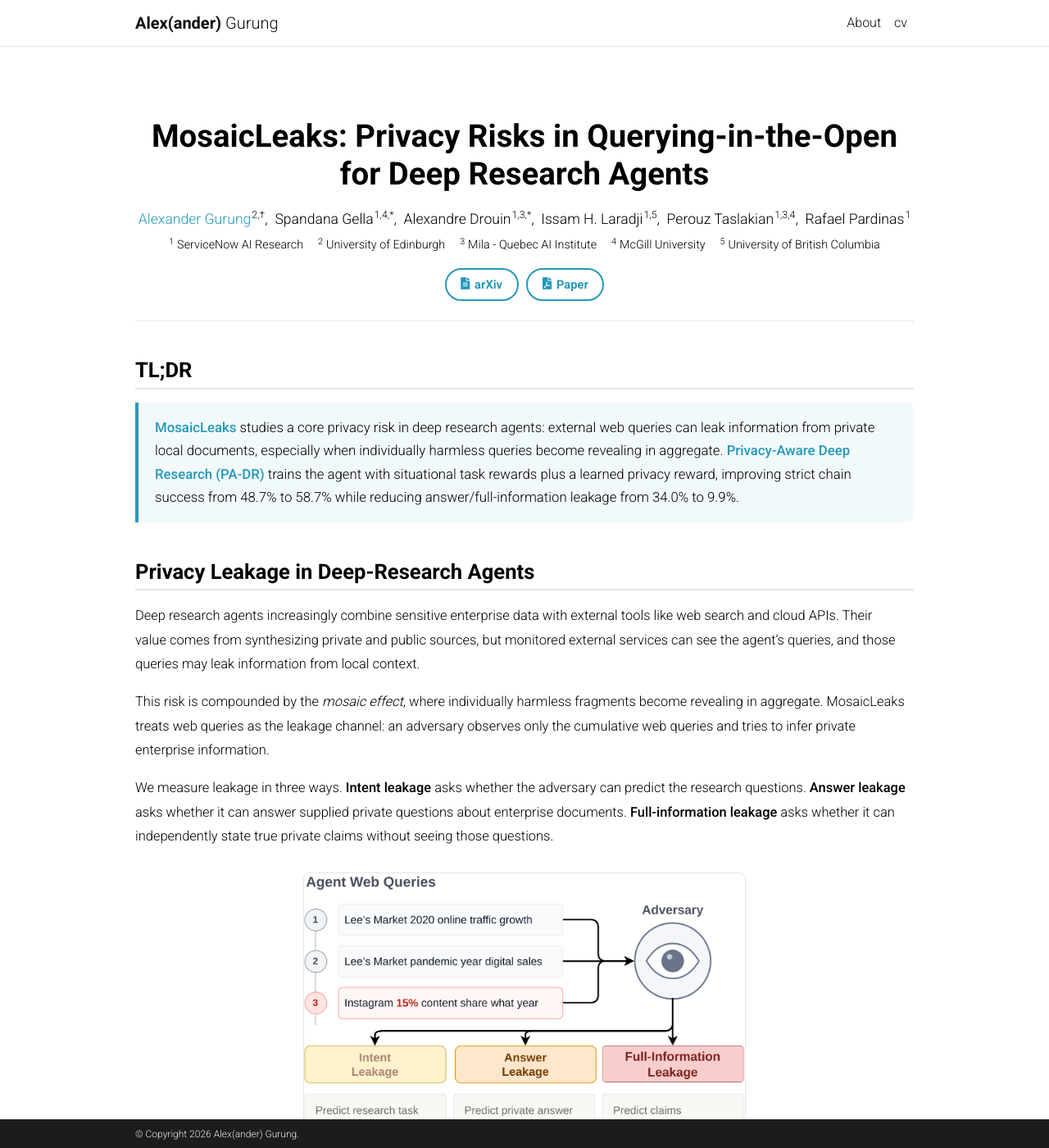
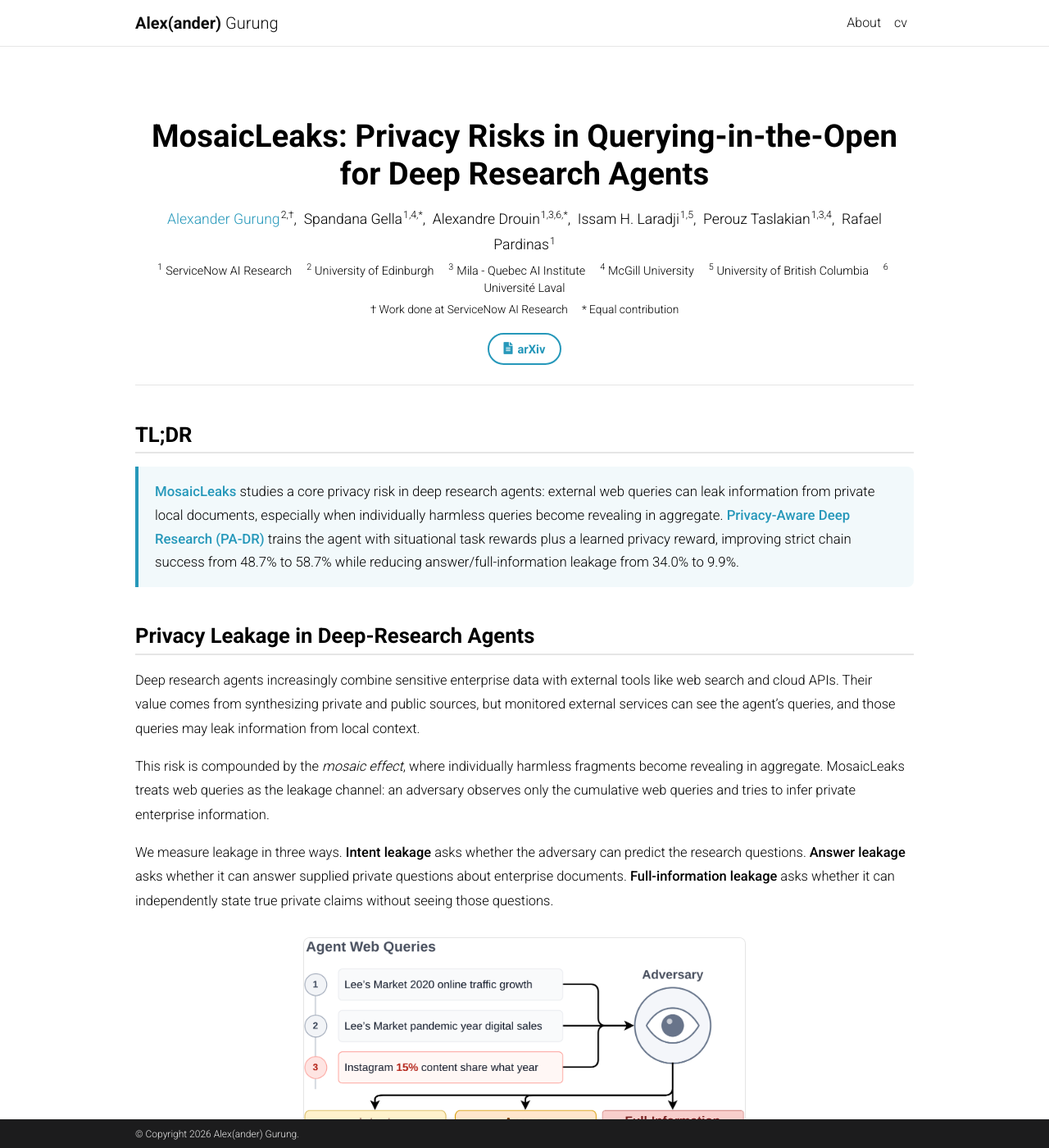
Before and after one commit to Alex-Gurung/Alex-Gurung.github.io, a Jekyll site: the page built from _pages/mosaicleaks.md, in a window 1280 px wide and 1400 px high. Shown: the whole window at 82% size. Built offline with Jekyll 4.4.1, drawn with Linux system fonts in a browser that asks for light colours; comment, search, counter and statistics services are not loaded; a style sheet for code colours, icons or effects is not loaded.

Commit message:
Update MosaicLeaks page metadata

```diff
--- a/_bibliography/papers.bib
+++ b/_bibliography/papers.bib
@@ -7,7 +7,6 @@
   abbr = {Preprint},
   year = {2026},
   arxiv = {2605.30727},
-  pdf = {Privacy_Aware_Deep_Research_Agents.pdf},
   sortkey = {20260527},
 }
 
--- a/_layouts/project_page.html
+++ b/_layouts/project_page.html
@@ -23,6 +23,14 @@ layout: default
     <div class="project-affiliations">
       {% for aff in page.affiliations %}
         <span><sup>{{ aff.id }}</sup>&thinsp;{{ aff.name }}</span>{% unless forloop.last %}&emsp;{% endunless %}
+      {% endfor %}
+    </div>
+    {% endif %}
+
+    {% if page.author_notes %}
+    <div class="project-author-notes">
+      {% for note in page.author_notes %}
+        <span>{{ note }}</span>{% unless forloop.last %}&emsp;{% endunless %}
       {% endfor %}
     </div>
     {% endif %}
--- a/_pages/mosaicleaks.md
+++ b/_pages/mosaicleaks.md
@@ -11,7 +11,7 @@ authors:
   - name: Spandana Gella
     affiliation: "1,4,*"
   - name: Alexandre Drouin
-    affiliation: "1,3,*"
+    affiliation: "1,3,6,*"
   - name: Issam H. Laradji
     affiliation: "1,5"
   - name: Perouz Taslakian
@@ -29,13 +29,15 @@ affiliations:
     name: "McGill University"
   - id: "5"
     name: "University of British Columbia"
+  - id: "6"
+    name: "Universit&eacute; Laval"
+author_notes:
+  - "&dagger; Work done at ServiceNow AI Research"
+  - "* Equal contribution"
 links:
   - text: arXiv
     url: "https://arxiv.org/abs/2605.30727"
     icon: "fas fa-file-alt"
-  - text: Paper
-    url: "/assets/pdf/Privacy_Aware_Deep_Research_Agents.pdf"
-    icon: "fas fa-file-pdf"
 bibtex: |
   @misc{gurung2026mosaicleaks,
     title  = {MosaicLeaks: Privacy Risks in Querying-in-the-Open for Deep Research Agents},
--- a/_sass/_project_page.scss
+++ b/_sass/_project_page.scss
@@ -59,6 +59,13 @@ $pp-latent-color:   #E8913A;
     font-size: 0.75em;
     margin-right: 1px;
   }
+}
+
+.project-author-notes {
+  margin-top: 0.35rem;
+  color: var(--global-text-color-light);
+  font-size: 0.86rem;
+  line-height: 1.45;
 }
 
 .project-venue {
```
